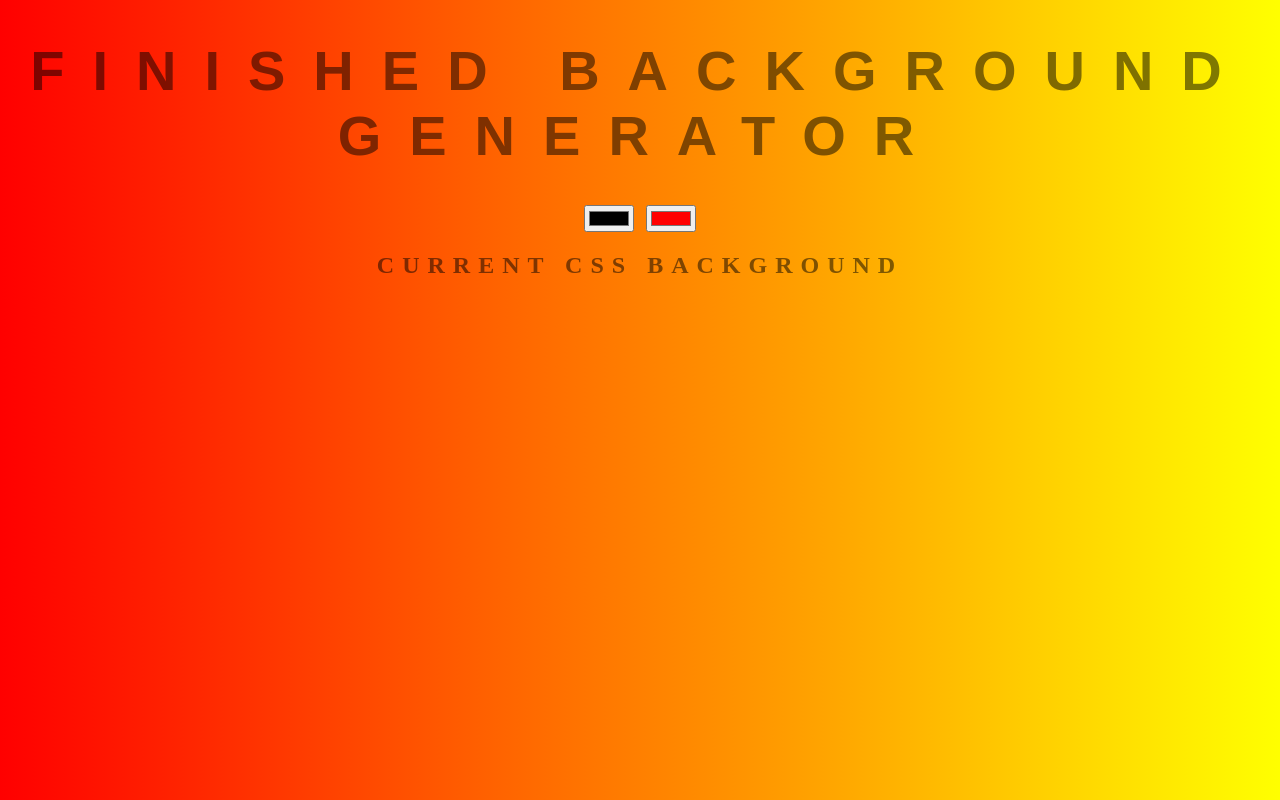
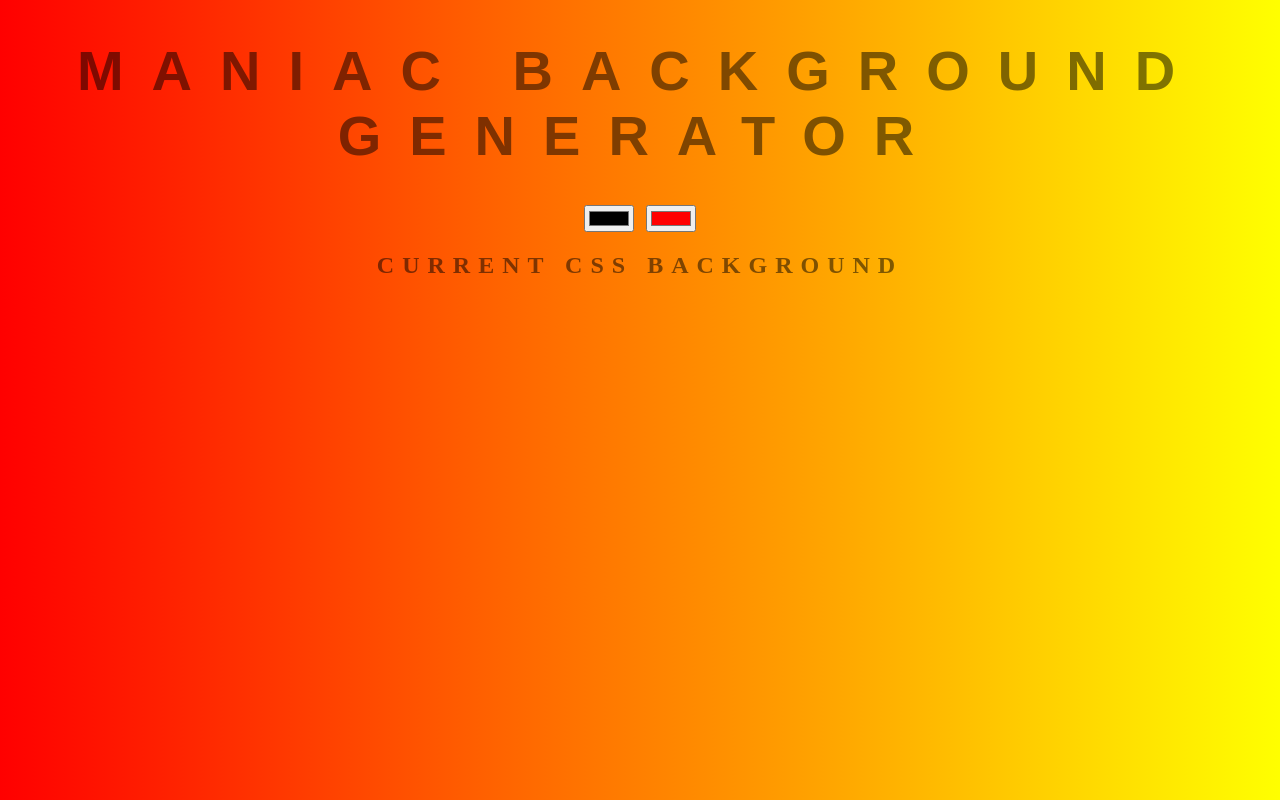
Before and after one commit to sidiq20/background, a plain HTML site: page index.html in a window 1280 px wide. Drawn offline with Linux system fonts and the light colour scheme.

Commit message:
adding starting project

```diff
--- a/index.html
+++ b/index.html
@@ -5,7 +5,7 @@
 	<link rel="stylesheet" type="text/css" href="style.css">
 </head>
 <body id="gradient">
-	<h1>FINISHED Background Generator</h1>
+	<h1>Maniac Background Generator</h1>
 	<input class="color1" type="color" name="color1" vqasalue="#00ff00">
 	<input class="color2" type="color" name="color2" value="#ff0000">
 	<h2>Current CSS Background</h2>
```
